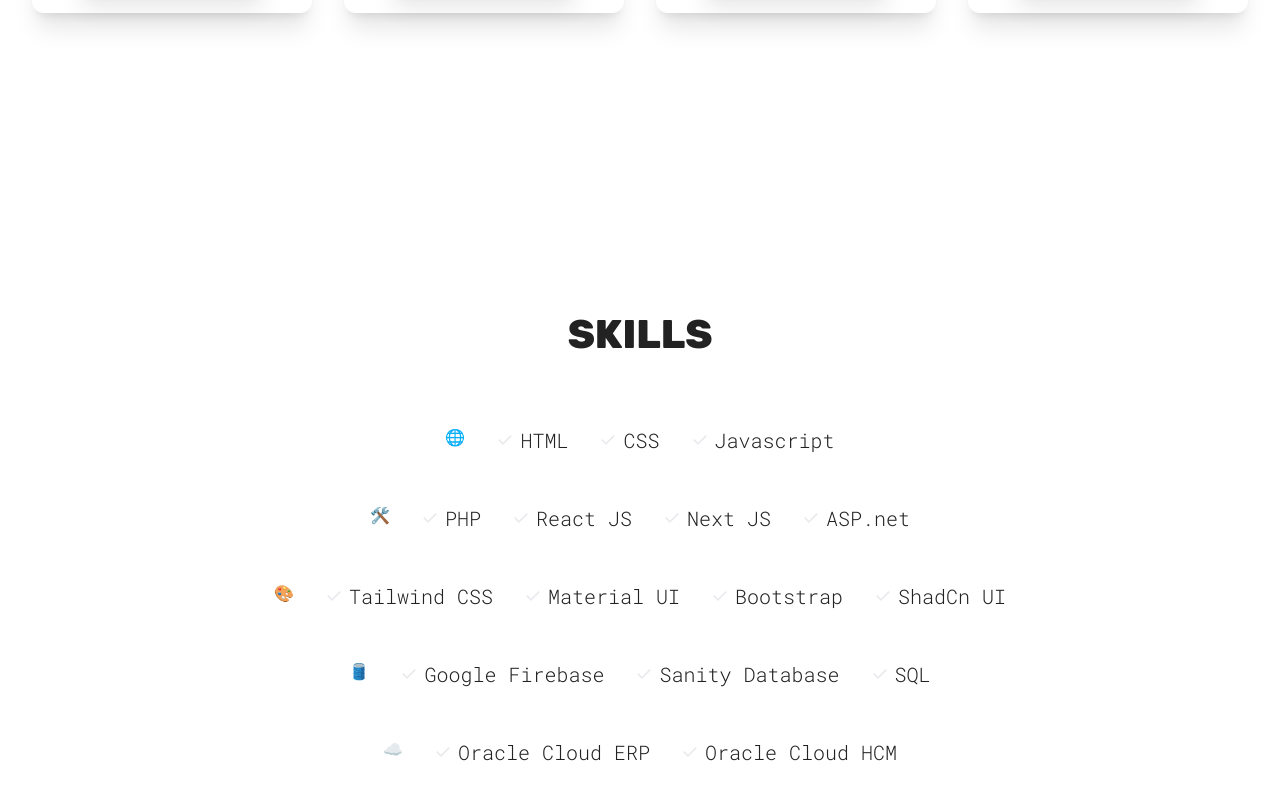
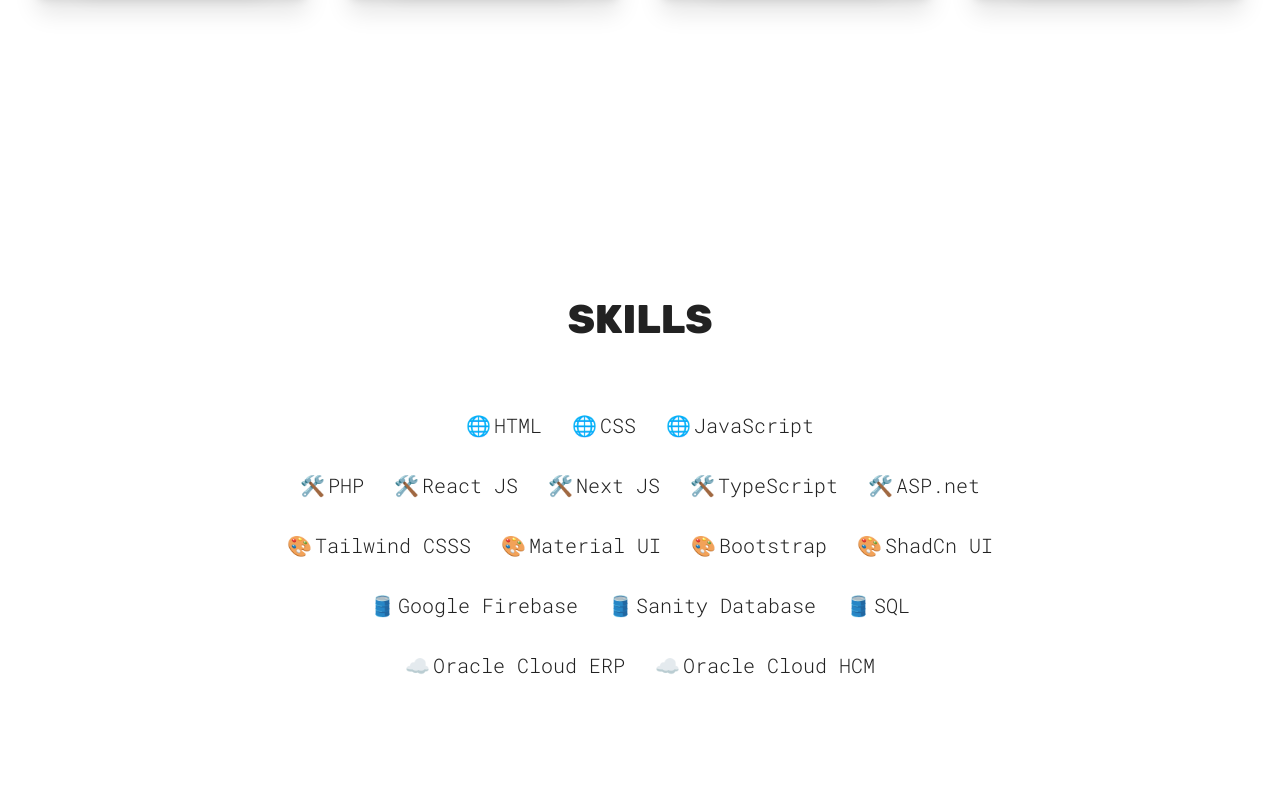
Before and after one commit to Sharath282000/Portfolio-website, a React (Vite) app: page / in a window 1280 px wide. Shown: the part 2416-3216 px from the top of the page. Built offline with nearby package versions, Linux system fonts and the light colour scheme.

Commit message:
Added Skills and updated UI

```diff
--- a/src/common/SkillList.jsx
+++ b/src/common/SkillList.jsx
@@ -1,9 +1,9 @@
 import React from "react";
 
-const SkillList = ({src,alt,skill}) => {
+const SkillList = ({icon,skill}) => {
   return (
     <span>
-      <img src={src} alt={alt}/>
+      <p>{icon}</p>
       <p>{skill}</p>
     </span>
   );
--- a/src/components/Projects/Projects.jsx
+++ b/src/components/Projects/Projects.jsx
@@ -22,6 +22,14 @@
   },
   {
     id: 2,
+    title: "Picso Loggio (Image Gallery)",
+    description: "An open-source,PWA-enabled application for searching and freely downloading high-quality images from a public API.",
+    techStack: "React Js, PWA, Rapid API (Image Fetching)",
+    imageUrl : Picslogia,
+    link: "https://picso-loggia.netlify.app/"
+  },
+  {
+    id: 3,
     title: "Netflix Clone (Previous)",
     description: "A functional clone of the Netflix UI showcasing front-end styling and API integration for content display.",
     techStack: "React Js, PWA, TMDB API",
@@ -29,7 +37,7 @@
     link: "https://net-flix-clone-app.netlify.app/"
   },
   {
-    id: 3,
+    id: 4,
     title: "Blog-it (Full Stack Blog)",
     description: "A complete blogging platform featuring content creation, management, and user authentication.",
     techStack: "React Js, Sanity (Database), Tailwind CSS",
@@ -37,20 +45,12 @@
     link: "https://app-blog-it.netlify.app/"
   },
   {
-    id: 4,
+    id: 5,
     title: "Julie: AI Personal Voice Assistant",
     description: "An AI voice assistant capable of sending emails, opening websites/apps, playing media, fetching data from Google, and performing OS commands.",
     techStack: "Python, Various Python Libraries (Speech Recognition, OS, Web Scraping)",
     imageUrl : AIassistance,
     link: "https://github.com/Sharath282000/AI-personal-voice-assistant-Julie"
-  },
-  {
-    id: 5,
-    title: "Picso Loggio (Image Gallery)",
-    description: "An open-source,PWA-enabled application for searching and freely downloading high-quality images from a public API.",
-    techStack: "React Js, PWA, Rapid API (Image Fetching)",
-    imageUrl : Picslogia,
-    link: "https://picso-loggia.netlify.app/"
   },
   {
     id: 6,
--- a/src/components/Skills/Skills.jsx
+++ b/src/components/Skills/Skills.jsx
@@ -1,48 +1,146 @@
 import React from "react";
 import styles from "./SkillsStyles.module.css";
-import checkdark from "../../assets/Images/Check.svg";
-import checklight from "../../assets/Images/check icon.svg";
-import theme from "../Hero/Hero";
 import SkillList from "../../common/SkillList";
 
 const Skills = () => {
-  const checkicon = theme === "light" ? checklight : checkdark;
+
+  const frontend = [
+    {
+      id: 1,
+      skill: "HTML",
+      icon: "🌐",
+    },
+    {
+      id: 2,
+      skill: "CSS",
+      icon: "🌐",
+    },
+    {
+      id: 3,
+      skill: "JavaScript",
+      icon: "🌐",
+    },
+  ]
+
+  const backend =[
+    {
+      id: 4,
+      skill: "PHP",
+      icon: "🛠️",
+    },
+    {
+      id: 5,
+      skill: "React JS",
+      icon: "🛠️",
+    },
+    {
+      id: 6,
+      skill: "Next JS",
+      icon: "🛠️",
+    },
+    {
+      id: 7,
+      skill: "TypeScript",
+      icon: "🛠️",
+    },
+    {
+      id: 8,
+      skill: "ASP.net",
+      icon: "🛠️",
+    },
+  ]
+
+  const stylings =[
+    {
+      id: 9,
+      skill: "Tailwind CSSS",
+      icon: "🎨",
+    },
+    {
+      id: 10,
+      skill: "Material UI",
+      icon: "🎨",
+    },
+    {
+      id: 11,
+      skill: "Bootstrap",
+      icon: "🎨",
+    },
+    {
+      id: 12,
+      skill: "ShadCn UI",
+      icon: "🎨",
+    },
+  ]
+
+  const cloud =[
+    {
+      id: 15,
+      skill: "Oracle Cloud ERP",
+      icon: "☁️",
+    },
+    {
+      id: 16,
+      skill: "Oracle Cloud HCM",
+      icon: "☁️",
+    }
+  ]
+
+  const databases =[
+    {
+      id: 13,
+      skill: "Google Firebase",
+      icon: "🛢️",
+    },
+    {
+      id: 14,
+      skill: "Sanity Database",
+      icon: "🛢️",
+    },
+    {
+      id: 15,
+      skill: "SQL",
+      icon: "🛢️",
+    },
+  ]
+
   return (
     <section id="skills" className={styles.container}>
       <h1 className="sectionTitle">Skills</h1>
-      <div className={styles.skillList}>🌐
-        <SkillList src={checkicon} alt="check icon" skill="HTML" />
-        <SkillList src={checkicon} alt="check icon" skill="CSS" />
-        <SkillList src={checkicon} alt="check icon" skill="Javascript" />
+      <div className={styles.skillList}>
+       {frontend?.map((data) => (
+          <div className={styles.skillcontainer}>
+            <SkillList icon={data.icon} id={data.id} skill={data.skill} />
+          </div>
+      ))}
       </div>
-      <br></br>
-      <br></br>
-      <div className={styles.skillList}>🛠️
-        <SkillList src={checkicon} alt="check icon" skill="PHP" />
-        <SkillList src={checkicon} alt="check icon" skill="React JS" />
-        <SkillList src={checkicon} alt="check icon" skill="Next JS" />
-        <SkillList src={checkicon} alt="check icon" skill="ASP.net" />
+      <div className={styles.skillList}>
+       {backend?.map((data) => (
+          <div className={styles.skillcontainer}>
+            <SkillList icon={data.icon} id={data.id} skill={data.skill} />
+          </div>
+      ))}
       </div>
-      <br></br>
-      <br></br>
-      <div className={styles.skillList}>🎨
-        <SkillList src={checkicon} alt="check icon" skill="Tailwind CSS" />
-        <SkillList src={checkicon} alt="check icon" skill="Material UI" />
-        <SkillList src={checkicon} alt="check icon" skill="Bootstrap" />
-        <SkillList src={checkicon} alt="check icon" skill="ShadCn UI" />
+      <div className={styles.skillList}>
+       {stylings?.map((data) => (
+          <div className={styles.skillcontainer}>
+            <SkillList icon={data.icon} id={data.id} skill={data.skill} />
+          </div>
+      ))}
       </div>
-      <br></br>
-      <br></br>
-      <div className={styles.skillList}>🛢️
-        <SkillList src={checkicon} alt="check icon" skill="Google Firebase" />
-        <SkillList src={checkicon} alt="check icon" skill="Sanity Database" />
-        <SkillList src={checkicon} alt="check icon" skill="SQL" />
+      <div className={styles.skillList}>
+       {databases?.map((data) => (
+          <div className={styles.skillcontainer}>
+            <SkillList icon={data.icon} id={data.id} skill={data.skill} />
+          </div>
+      ))}
       </div>
-      <br></br>
-      <br></br>
-      <div className={styles.skillList}>☁️
-        <SkillList src={checkicon} alt="check icon" skill="Oracle Cloud ERP" />
-        <SkillList src={checkicon} alt="check icon" skill="Oracle Cloud HCM" />
+      <div className={styles.skillList}>
+       {cloud?.map((data) => (
+          <div className={styles.skillcontainer}>
+            <SkillList icon={data.icon} id={data.id} skill={data.skill} />
+          </div>
+      ))}
       </div>
     </section>
   );
--- a/src/components/Skills/SkillsStyles.module.css
+++ b/src/components/Skills/SkillsStyles.module.css
@@ -1,55 +1,44 @@
-.container{
-    display: flex;
-    flex-direction: column;
-    text-align: center;
-    margin-top: 15%;
-
-    span{
-        display: flex;
-        align-items: center;
-        gap: 5px;
-    }
-
-    img{
-        width: 20px;
-    }
+.container {
+  display: flex;
+  flex-direction: column;
+  align-items: center;
+  text-align: center;
+  margin-top: 15%;
+  width: 100%;
 }
 
-.skillList{
-    display: flex;
-    justify-content: space-evenly;
-    align-self: center;
-    flex-wrap: wrap;
-    row-gap: 40px;
-    max-width: 26ch;
+.container span {
+  display: flex;
+  align-items: center;
+  gap: 3px;
 }
 
-hr{
-    width: 100px;
-    height: 1px;
-    border: none;
-    background-color: var(--text-color);
-    margin: 30px auto;
+.container img {
+  width: 20px;
 }
 
-#secondhr{
-    width: 100px;
-    height: 1px;
-    border: none;
-    background-color: var(--text-color);
-    margin: 30px auto;
+.skillList {
+  display: flex;
+  justify-content: center;
+  flex-wrap: wrap;
+  margin-left: auto;
+  margin-right: auto;
+  row-gap: 30px;
+  gap: 20px;
+  max-width: 1400px;
+  margin-bottom: 30px;
 }
 
-@media (width>=800px){
-    .skillList{
-        max-width: fit-content;
-        gap:30px;
+@media (width >= 800px) {
+  .skillList {
+    max-width: 850px;
+    gap: 30px;
+  }
+}
 
-        p{
-            font-size: 20px;
-        }
-    }
-    hr{
-        width: 300px;
-    }
+@media (width<=600px) {
+.skillList {
+    max-width: 70%;
+    gap: 20px;
+  }
 }
```
